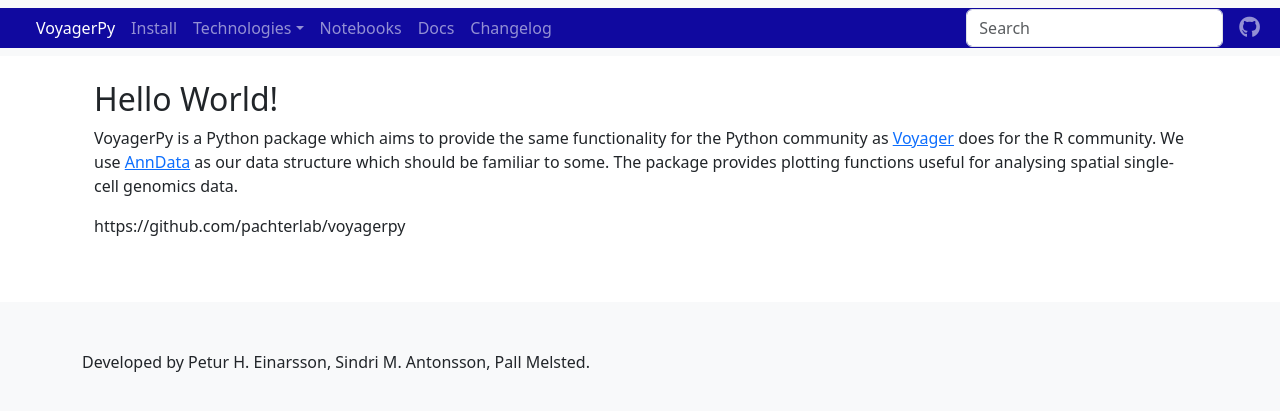
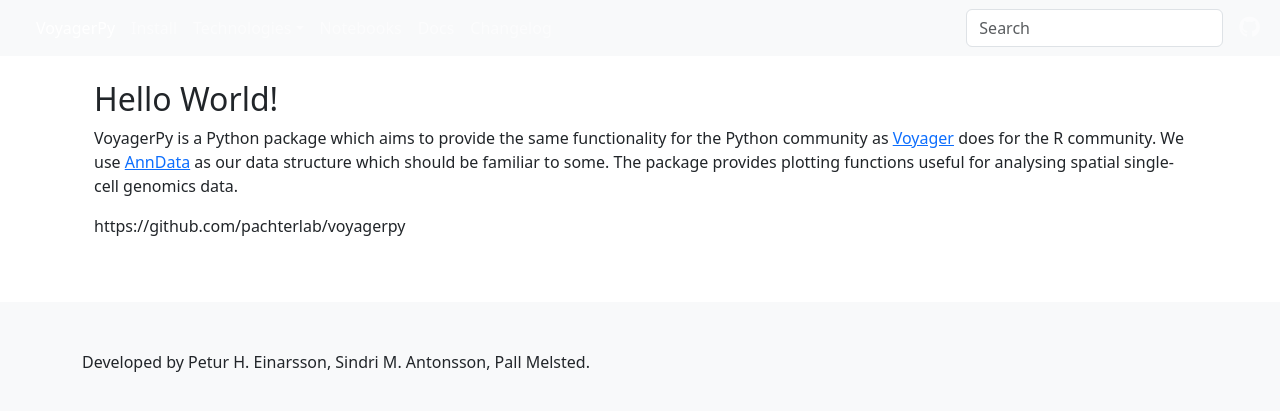
Before and after one commit to pachterlab/voyagerpy, a Jekyll site: the page built from index.md, in a window 1280 px wide. Shown: the top 411 px of the page. Built offline with Jekyll 4.4.1, drawn with Linux system fonts in a browser that asks for light colours; nearby versions of some CDN libraries; comment, search, counter and statistics services are not loaded.

Commit message:
Move dep/style.css to styles/main.css

```diff
--- a/dep/style.css
+++ b/styles/main.css
@@ -5,20 +5,6 @@
 
 .background-hi {
 	background-color: #10099F;
-	color: #F5F5F5;
-}
-
-/*
-.navbar {
-	--bs-navbar-color: aquamarine;
-	--bs-navbar-padding-y: 2.5rem;
-} */
-
-.nav-link-banner {
-	color: #F5F5F566;
-}
-
-.nav-home {
 	color: #F5F5F5;
 }
 
```
